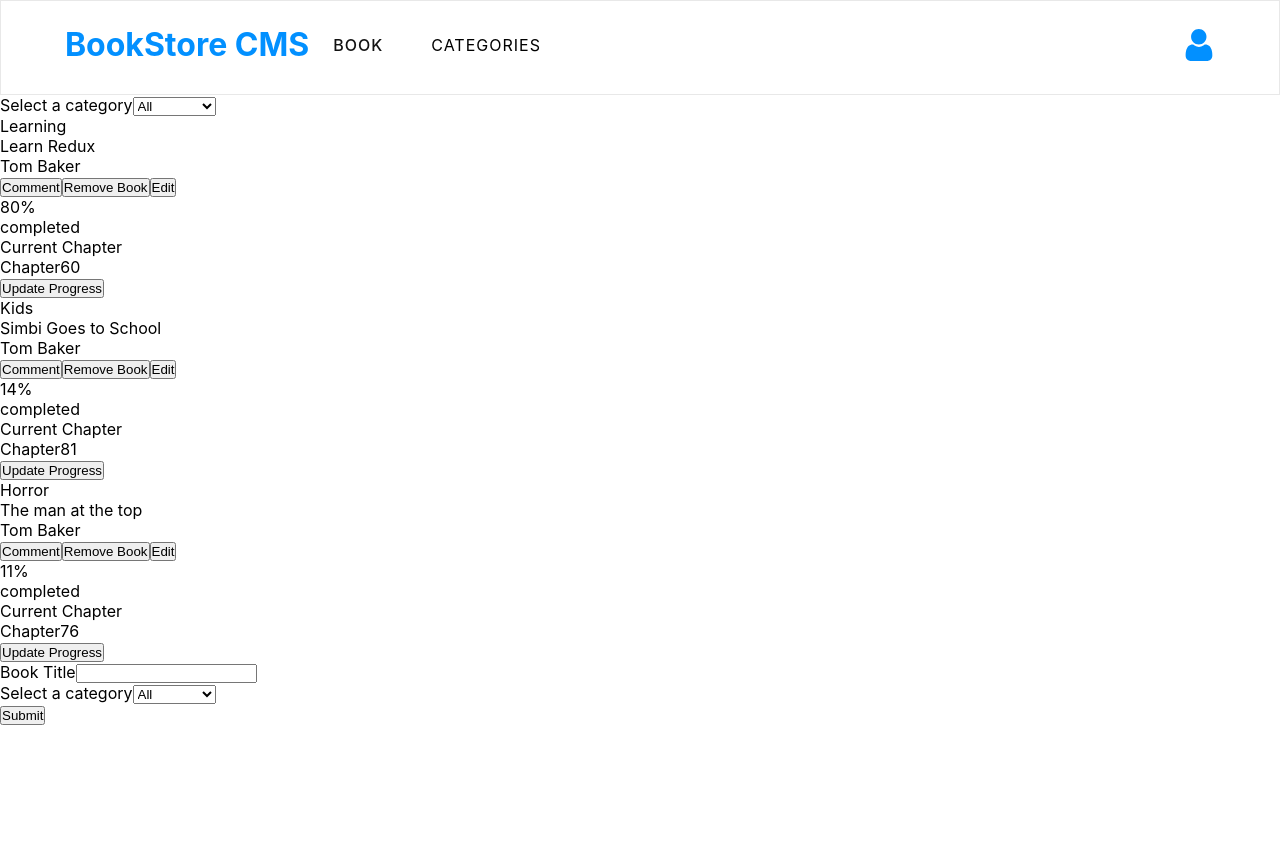
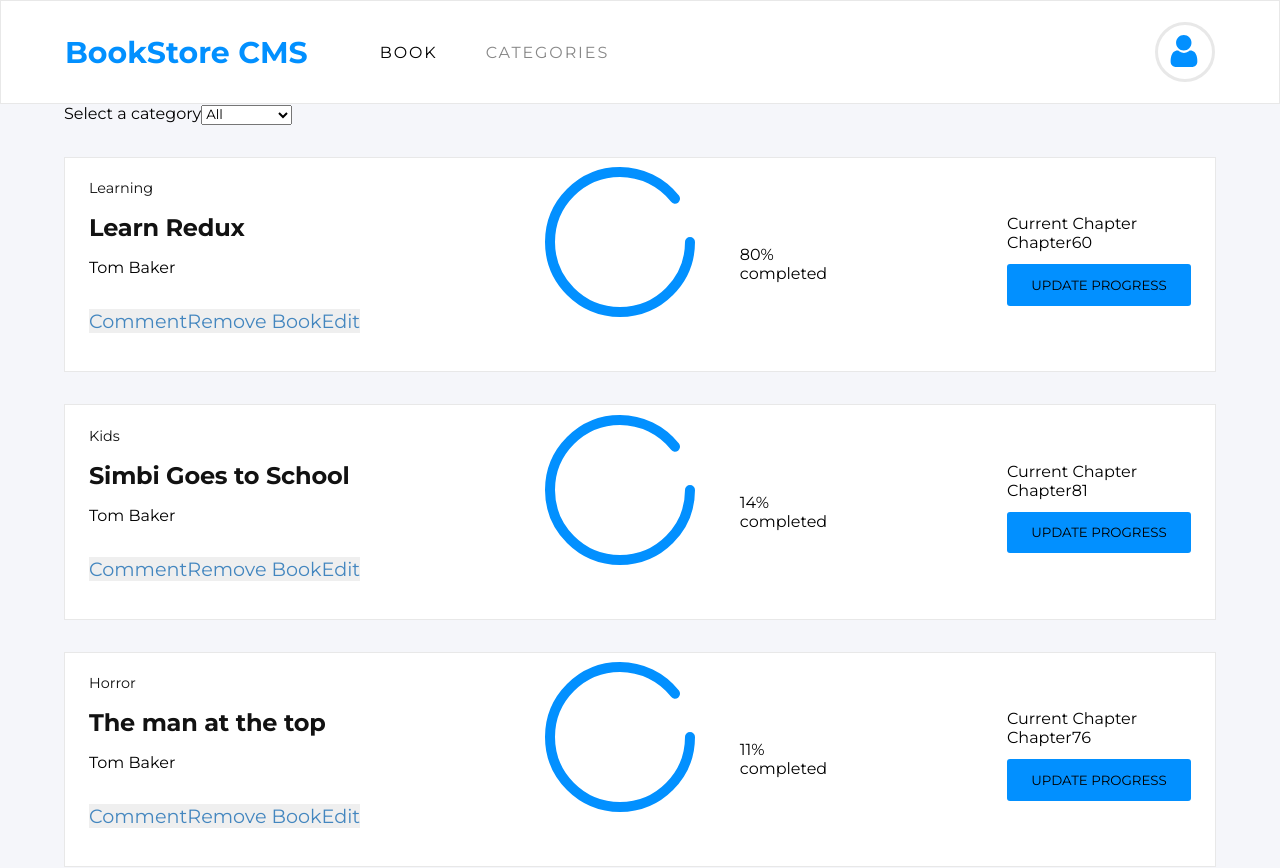
Before and after one commit to Maryjanee/Bookstore, a React (Create React App) app: page / in a window 1280 px wide. Shown: the top 868 px of the page. Before the commit the page ends 800 px from the top, so only its background shows below. Built offline with nearby package versions, Linux system fonts and the light colour scheme.

Commit message:
Add more styles for navbar and book card

```diff
--- a/src/components/App.js
+++ b/src/components/App.js
@@ -6,11 +6,14 @@ import NavBar from './NavBar';
 import '../styles/App.css';
 
 const App = () => (
-  <div>
+  <>
     <NavBar />
-    <BookList />
-    <BookForm />
-  </div>
+    <div className="container">
+      <BookList />
+      <BookForm />
+    </div>
+
+  </>
 );
 
 export default App;
--- a/src/components/Book.js
+++ b/src/components/Book.js
@@ -1,5 +1,6 @@
 import PropTypes from 'prop-types';
 import generateID from '../helpers/generateID';
+import '../styles/App.css';
 import '../styles/Book.css';
 
 const Book = props => {
@@ -12,21 +13,30 @@ const Book = props => {
   };
 
   return (
-    <div className="bookcard">
+    <div className="bookcard d-flex">
       <div className="Book-info">
-        <p>{bookCategory}</p>
-        <p>{bookTitle}</p>
-        <p>Tom Baker</p>
+        <p className="category">{bookCategory}</p>
+        <p className="title">{bookTitle}</p>
+        <p className="author-name">Tom Baker</p>
 
-        <div className="bookcard- btn">
-          <button type="button">Comment</button>
-          <button type="button" onClick={handleRemoveBook}>Remove Book</button>
-          <button type="button">Edit</button>
+        <div className="bookcard-btn">
+          <button type="button" className="text-blue">Comment</button>
+          <button type="button" className="text-blue" onClick={handleRemoveBook}>Remove Book</button>
+          <button type="button" className="text-blue">Edit</button>
 
         </div>
       </div>
 
-      <div className="progress-ring">
+      <div className="progress-ring d-flex">
+
+        <div className="ring">
+          <div className="percent1">
+            <svg>
+              <circle cx="70" cy="70" r="70" />
+              <circle cx="70" cy="70" r="70" />
+            </svg>
+          </div>
+        </div>
         <p>
           {`${generateID()}%`}
           <br />
@@ -40,7 +50,7 @@ const Book = props => {
           Chapter
           <span>{generateID()}</span>
         </p>
-        <button type="button">Update Progress</button>
+        <button type="button" className="update uppercase">Update Progress</button>
       </div>
 
     </div>
--- a/src/components/NavBar.js
+++ b/src/components/NavBar.js
@@ -6,12 +6,15 @@ const NavBar = () => (
     <div className="d-flex container">
       <div className="d-flex">
         <h1>BookStore CMS</h1>
-        <ul className="d-flex">
+        <ul className="d-flex ml-1">
           <li>Book</li>
           <li>Categories</li>
         </ul>
       </div>
+      <div className="profile-container">
       <img src={user} alt="user" />
+      </div>
+
     </div>
 
   </header>
--- a/src/containers/BookForm.js
+++ b/src/containers/BookForm.js
@@ -25,6 +25,8 @@ const BookForm = () => {
   };
 
   return (
+    <div>
+      <h4>Add a new Book</h4>
       <form onSubmit={handleSubmit}>
         <div>
           <label htmlFor="title">
@@ -45,6 +47,8 @@ const BookForm = () => {
         </div>
         <button type="submit">Submit</button>
       </form>
+    </div>
+
   );
 };
 
--- a/src/index.css
+++ b/src/index.css
@@ -1,27 +1,38 @@
-body {
-  margin: 0;
-  font-family:
-    -apple-system,
-    BlinkMacSystemFont,
-    'Segoe UI',
-    'Roboto',
-    'Oxygen',
-    'Ubuntu',
-    'Cantarell',
-    'Fira Sans',
-    'Droid Sans',
-    'Helvetica Neue',
-    sans-serif;
-  -webkit-font-smoothing: antialiased;
-  -moz-osx-font-smoothing: grayscale;
+@import url('https://fonts.googleapis.com/css2?family=Montserrat:wght@400;700&family=Roboto+Slab:wght@300;700&display=swap');
+
+:root{
+  --black:#000;
+  --white:#fff;
+  --blue: #0290ff;
+  --text-black:#121212;
+  --text-blue: #4386bf;
+  --text-category:#e8e8e8;
+  --body-color:#f5f6fa;
+  --mont-font:'Montserrat', sans-serif;
+  --regular-font:400;
+  --bold-font:700;
+  --pale-grey:#f5f6fa;
 }
 
-code {
-  font-family:
-    source-code-pro,
-    Menlo,
-    Monaco,
-    Consolas,
-    'Courier New',
-    monospace;
+
+*{
+  margin:0;
+  padding:0;
+  box-sizing: border-box;
+  font-family: var(--mont-font);
+
 }
+
+body {
+  background:var(--body-color);
+}
+
+.text-blue{
+color:var(--text-blue);
+font-size:1.2rem;
+margin-right:20rem;
+}
+
+img{
+  width: 100%;
+}
--- a/src/styles/App.css
+++ b/src/styles/App.css
@@ -1,19 +1,23 @@
-*{
-  margin:0;
-  padding:0;
-  box-sizing: border-box;
-}
+
 
 .container{
   width: 90%;
   margin:0 auto;
 }
+.uppercase{
+  text-transform: uppercase;
+}
+
+button{
+  border:0;
+}
+
 
 li{
   list-style: none;
   margin: 0 1.5rem;
   text-transform: uppercase;
-  letter-spacing: 1px;
+  letter-spacing: 1.9px;
 
 }
 
@@ -25,20 +29,31 @@ img{
   display:flex;
   justify-content: space-between;
   align-items: center;
+  height:100%;
 }
 
 header{
-  height: 95px;
   background:#fff;
   border: solid 1px #e8e8e8;
   padding: 1.5rem 0 ;
+  height:6.5rem;
+  font-family: var(--mont-font);
+  font-weight: var(--regular-font);
+}
+header *{
+  font-family: var(--mont-font);
+}
+.ml-1{
+  margin-left: 3rem;
 }
 
 h1{
-  color:#0290ff;
+  color:var(--blue);
+  font-size:30px;
 }
 
-li:first-child{
-  color:#121212;
+li:last-child{
+  color:var(--text-black);
   font-weight: 500;
+  opacity: 0.5;
 }
--- a/src/styles/Book.css
+++ b/src/styles/Book.css
@@ -0,0 +1,70 @@
+
+ svg, circle {
+	width: 200px;
+	height: 200px;
+}
+
+circle {
+	position: absolute;
+	fill: none;
+	stroke-width: 10;
+	transform: translate(10px, 10px);
+	stroke-dasharray: 440;
+	stroke-linecap: round;
+}
+
+circle:nth-child(1) {
+	stroke-dashoffset: 0;
+	stroke: #fff;
+}
+
+.percent1 circle:nth-child(2) {
+	stroke-dashoffset: calc(50 - (10 * 25) / 100);
+	stroke:var(--blue);
+	animation: percent 1.5s linear;
+	animation-delay: 1s;
+}
+
+
+@keyframes percent {
+	0% {
+		stroke-dashoffset: 0;
+		stroke-width: 0;
+	}
+}
+
+.update{
+  width: 184px;
+  margin: 12px 0 9px 0;
+  padding:.8rem 1.5rem;
+  border-radius: 3px;
+  background-color: var(--blue);
+  color:var(--black);
+}
+
+.bookcard {
+background: var(--white);
+margin:2rem 0;
+padding:.3rem 1.5rem;
+border:1px solid var(--text-category)
+}
+.Book-info *{
+    margin:1rem 0;
+}
+
+.category{
+  color: #121212;
+  font-size:.9rem;
+}
+
+.title{
+    font-size: 1.5rem;
+    font-weight: bold;
+    font-stretch: normal;
+    font-style: normal;
+    line-height: normal;
+    letter-spacing: -0.2px;
+    color: #121212;
+}
+
+.author-name{}
--- a/src/styles/NavBar.css
+++ b/src/styles/NavBar.css
@@ -0,0 +1,12 @@
+.profile-container{
+    border: solid 3px #e8e8e8;
+    border-radius: 50%;
+    width: 60px;
+    height: 60px;
+
+}
+
+img{
+    transform: translate(10px , 10px);
+
+}
```
Also changed, not shown: 1 other file (tests, documents, lock files or other folders). Lines whose indentation alone changed are shown as unchanged.
